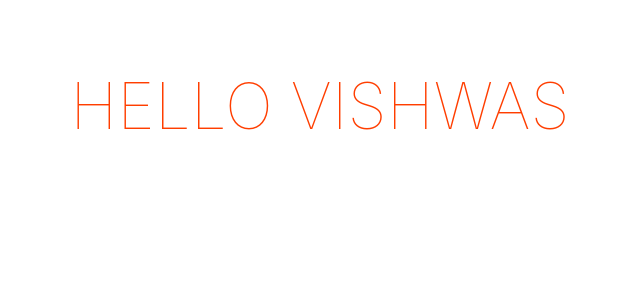
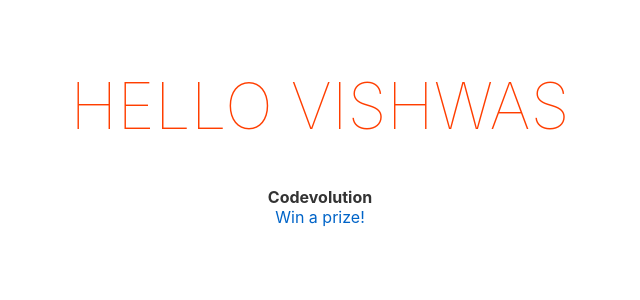
Before and after one commit to gopinav/Svelte-Tutorials, a Svelte app in the folder svelte-fundamentals/: page / in a window 1280 px wide. Shown: the top 300 px of the page, without its empty margins (320-960 px from the left). Built offline with nearby package versions, Linux system fonts and the light colour scheme.

Commit message:
Binding HTML

```diff
--- a/svelte-fundamentals/src/App.svelte
+++ b/svelte-fundamentals/src/App.svelte
@@ -1,9 +1,13 @@
 <script>
   const name = 'Vishwas'
+  const channel = '<b>Codevolution</b>'
+  const hack = `<a href="#" onclick="alert('You have been hacked!')">Win a prize!<a/>`
 </script>
 
 <main>
   <h1>Hello {name}</h1>
+  <div>{@html channel}</div>
+  <div>{@html hack}</div>
 </main>
 
 <style>
```
